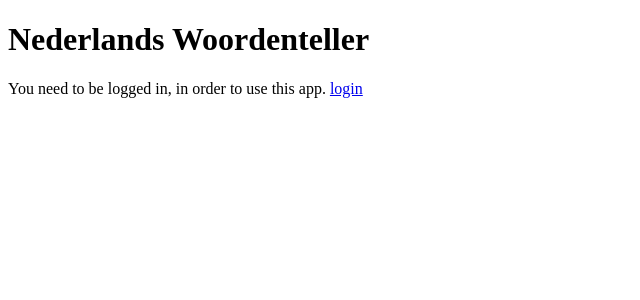
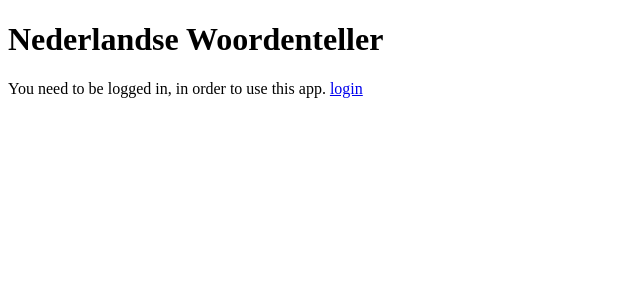
Before and after one commit to elektito/woordenteller, a Flask app: page / in a window 1280 px wide. Shown: the top 300 px of the page, without its empty margins (0-640 px from the left). Run offline with Flask 2, Linux system fonts and the light colour scheme; data that the repository does not hold is empty; parts of the project's set-up code (start-up, migrations or seed data) failed here and were passed over.

Commit message:
Fix name.

```diff
--- a/templates/home.html
+++ b/templates/home.html
@@ -10,7 +10,7 @@
 {% endmacro %}
 
 {% block body %}
-<h1>Nederlands Woordenteller</h1>
+<h1>Nederlandse Woordenteller</h1>
 
 {% if current_user.is_authenticated %}
 {%   include "add-words.html" %}
```
